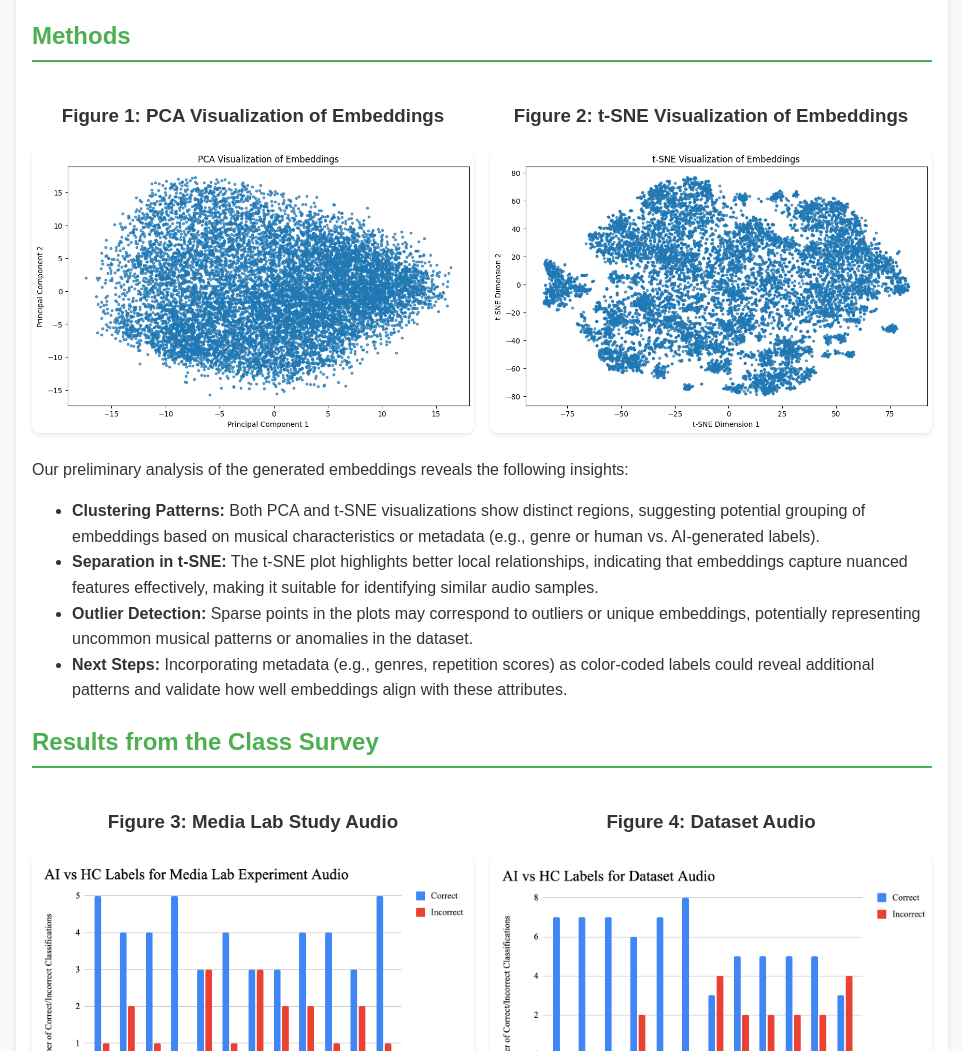
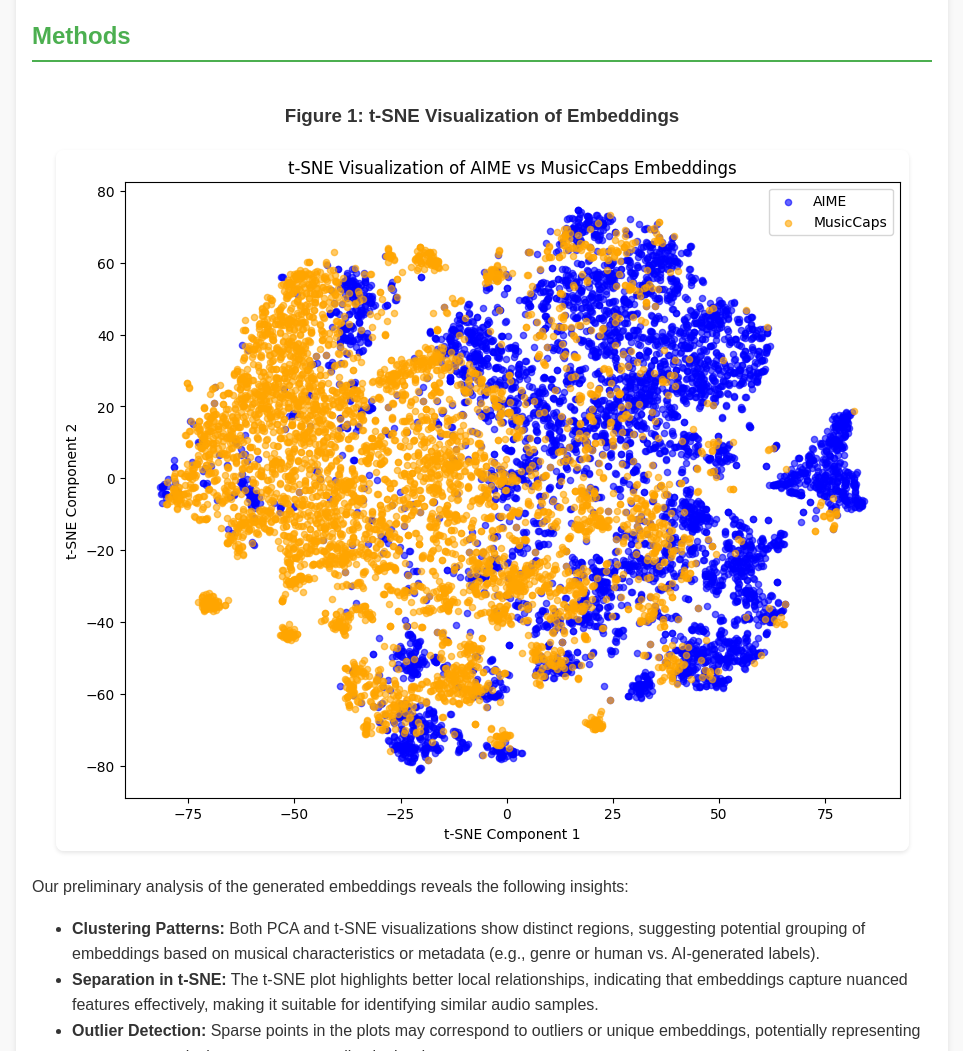
Before and after one commit to ananyakul/AIHAI, a plain HTML site: page index.html in a window 1280 px wide. Shown: the part 969-2020 px from the top of the page, without its empty margins (158-1121 px from the left). Drawn offline with Linux system fonts and the light colour scheme.

Commit message:
Update index.html

```diff
--- a/index.html
+++ b/index.html
@@ -75,12 +75,8 @@
             <h2>Methods</h2>
             <div class="figure-container">
                 <div class="figure-item">
-                    <h3>Figure 1: PCA Visualization of Embeddings</h3>
-                    <img src="images/embeddings_figures/PCA_embeddings.png" alt="PCA Visualization">
-                </div>
-                <div class="figure-item">
-                    <h3>Figure 2: t-SNE Visualization of Embeddings</h3>
-                    <img src="images/embeddings_figures/t-SNE_embeddings.png" alt="t-SNE Visualization">
+                    <h3>Figure 1: t-SNE Visualization of Embeddings</h3>
+                    <img src="images/embeddings_figures/t-SNE_AIME_MusicCaps.png" alt="t-SNE Visualization">
                 </div>
             </div>
             <p>Our preliminary analysis of the generated embeddings reveals the following insights:</p>
```
